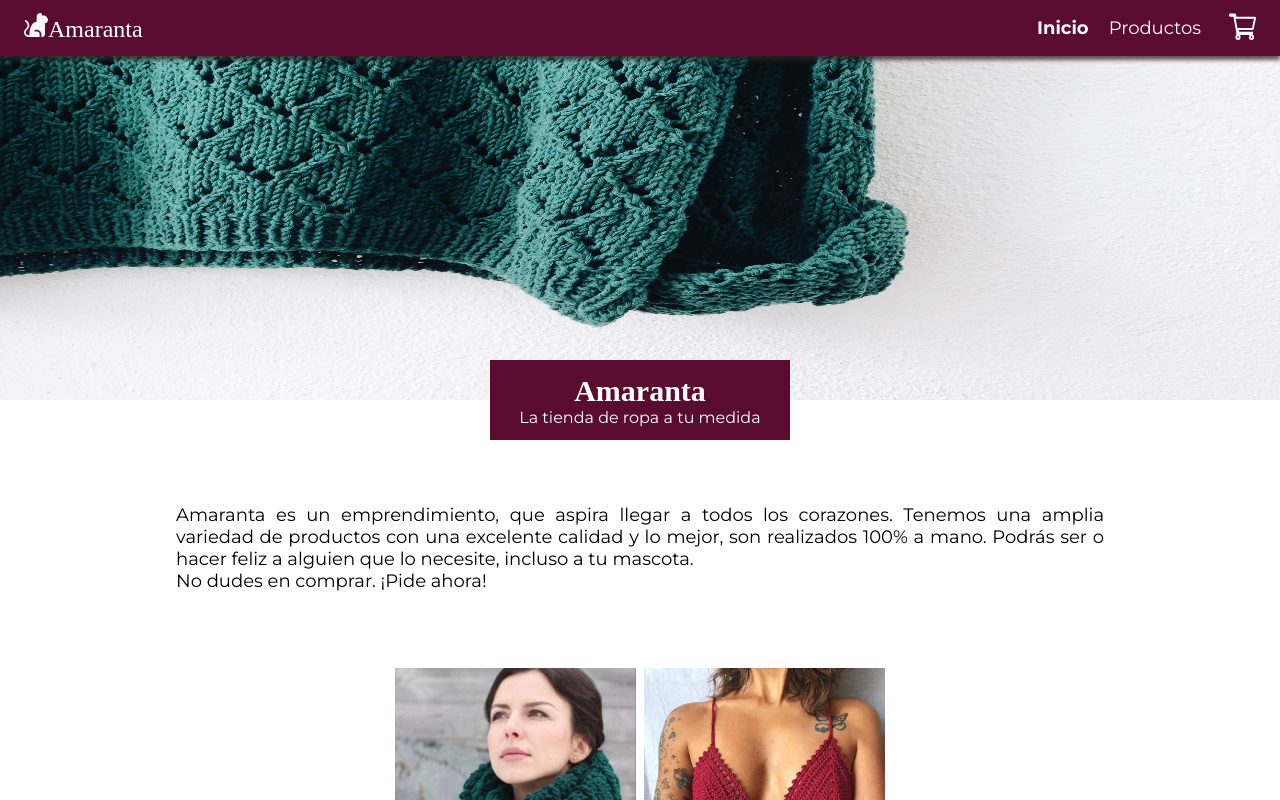
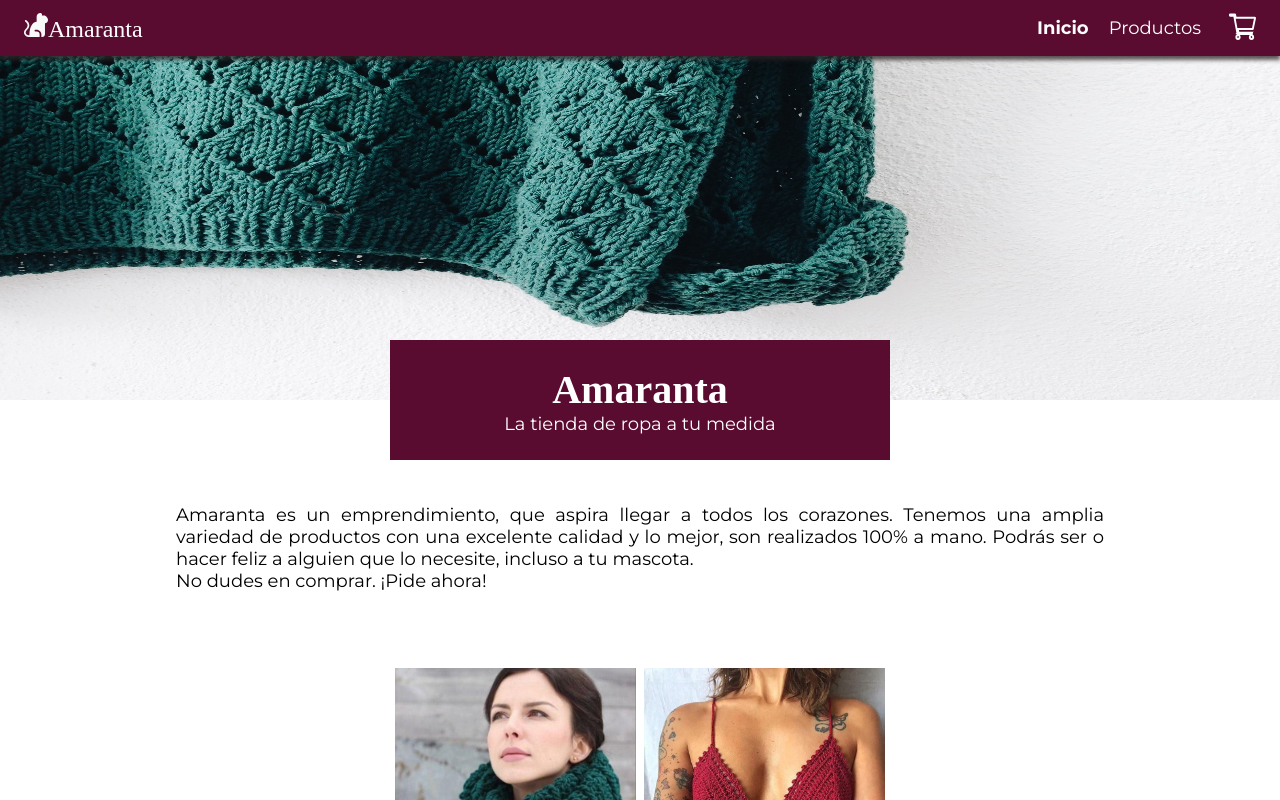
Before and after one commit to ourainbows/amaranta-store, a React (Create React App) app: page / in a window 1280 px wide. Shown: the top 800 px of the page. Built offline with nearby package versions, Linux system fonts and the light colour scheme; a web font is replaced by a local one.

Commit message:
Settimeout and redirect to home when user click button buy

```diff
--- a/src/context/ProductsProvider/ProductsProvider.js
+++ b/src/context/ProductsProvider/ProductsProvider.js
@@ -11,7 +11,7 @@ function ProductsProvider(props) {
         <ProductsContext.Provider value={{
             cartProducts,
             setCartProducts,
-            totalPrice
+            totalPrice,
         }}
         >
             {props.children}
--- a/src/pages/Buy.jsx
+++ b/src/pages/Buy.jsx
@@ -1,13 +1,14 @@
 import { useContext, useState } from "react"
+import { useNavigate } from "react-router-dom"
 import { BuyProduct } from "../components/BuyProduct"
 import { ProductsContext } from "../context/ProductsProvider/ProductsProvider"
 import styles from "../styles/buy.module.css"
 
 function Buy() {
+    const navigate = useNavigate()
     const [inputs, setInputs] = useState({})
-    const { cartProducts, totalPrice } = useContext(ProductsContext)
+    const { cartProducts, totalPrice, setCartProducts } = useContext(ProductsContext)
     const [url, setUrl] = useState("")
-
     const message = () => {
         let text = "https://wa.me/573156595651?text="
         text += `Buenas tardes mi nombre es ${inputs.user ? inputs.user : ""}, te contacto desde la tienda en linea Amaranta, estoy interesad@ en los siguientes productos: \n\n`
@@ -21,6 +22,10 @@ function Buy() {
         text += `\nAdicionalmente tengo los siguientes comentarios: \n${inputs.comments ? inputs.comments : ""}\n`
         text += `\nEl valor total de mi compra es: $${totalPrice.toFixed(3)}`
         setUrl(encodeURI(text))
+        setCartProducts([])
+        setTimeout(() => {
+            navigate("/")
+        }, );
     }
     const handleChange = (event) => {
         const name = event.target.name
@@ -52,7 +57,6 @@ function Buy() {
                         placeholder="Comentarios o requerimientos adicionales"
                         onChange={handleChange}
                     />
-                    {/* <input type="submit" /> */}
                 </form>
                 <div className={styles.productsForm}>
                     {cartProducts.map((product, i) => (
@@ -68,6 +72,7 @@ function Buy() {
                     <a href={url} onClick={message} target="_blank" rel="noreferrer">COMPRAR</a>
                 </div>
                 <p className={styles.pInfo}>* Serás redireccionado a Whatsapp para terminar tu compra</p>
+                <button onClick={message}>Clickkkdkasdlas</button>
             </div>
         </main>
     )
--- a/src/styles/home.module.css
+++ b/src/styles/home.module.css
@@ -91,3 +91,16 @@
     font-size: 1.3rem;
   }
 }
+@media (min-width: 1024px) {
+  .containerBrand {
+    width: 50rem;
+    height: 12rem;
+    bottom: -6rem;
+  }
+  .containerBrand h1 {
+    font-size: 4rem;
+  }
+  .containerBrand span {
+    font-size: 1.8rem;
+  }
+}
```
